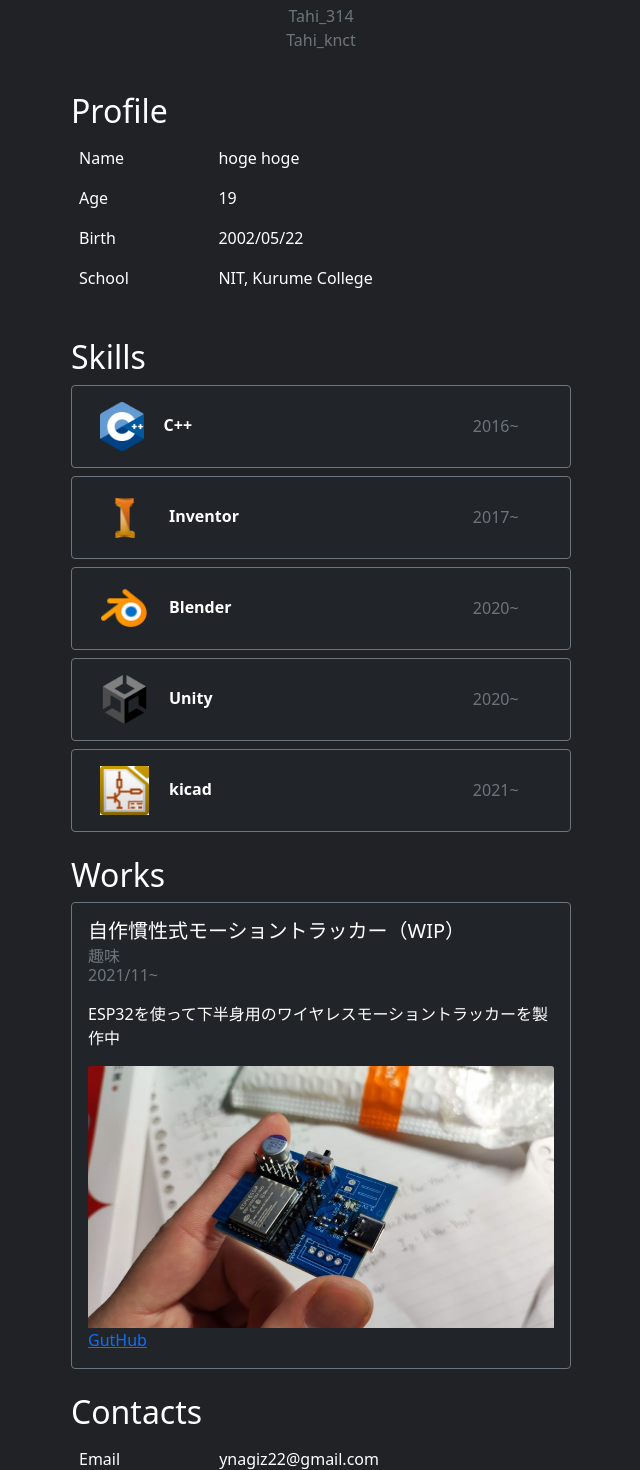
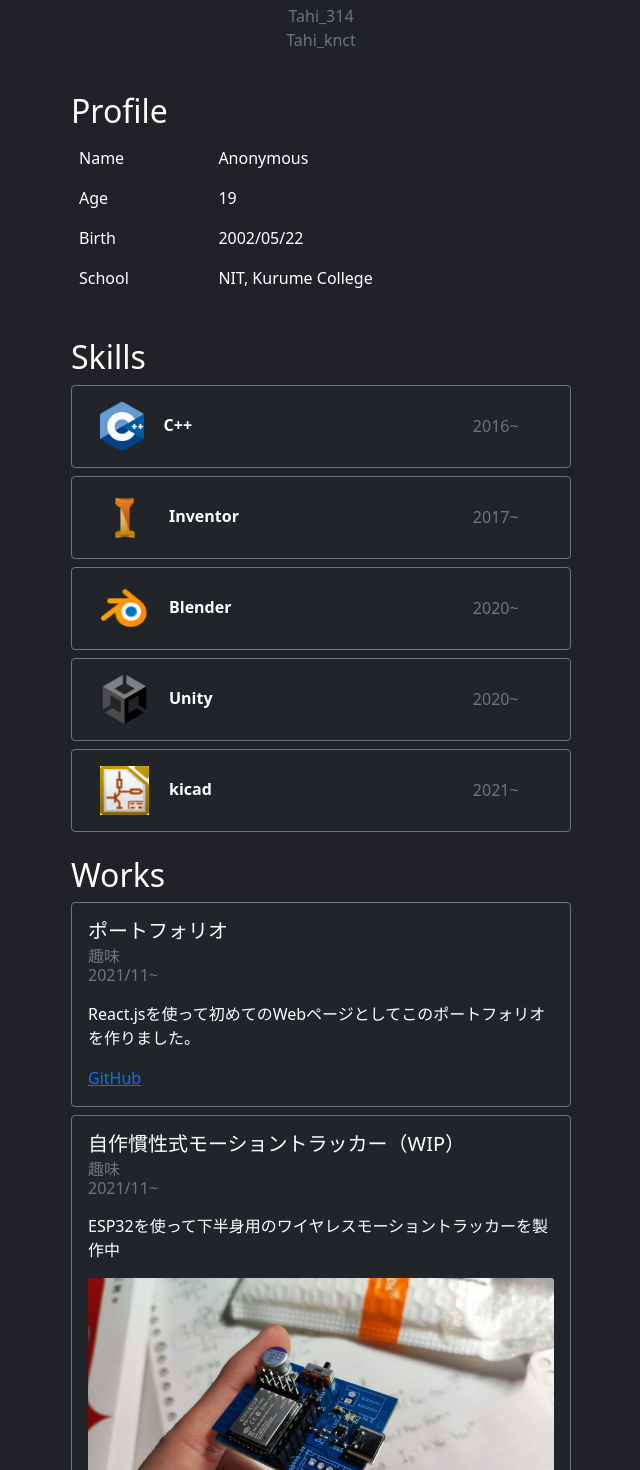
Before and after one commit to Tahi314/my_portfolio, a React (Create React App) app: page / in a window 1280 px wide. Shown: the part 340-1810 px from the top of the page, without its empty margins (319-959 px from the left). Built offline with nearby package versions, Linux system fonts and the light colour scheme.

Commit message:
add_works_portfolio

```diff
--- a/src/components/pages/HomePage.tsx
+++ b/src/components/pages/HomePage.tsx
@@ -35,7 +35,7 @@ const HomePage = (): JSX.Element => {
                         <tbody>
                             <tr>
                                 <td>Name</td>
-                                <td>hoge hoge</td>
+                                <td>Anonymous</td>
                             </tr>
                             <tr>
                                 <td>Age</td>
@@ -147,14 +147,24 @@ const HomePage = (): JSX.Element => {
                     <Stack gap={2}>
                         <Card border='secondary' bg='dark'>
                             <Card.Body>
+                                <Card.Title>ポートフォリオ</Card.Title>
+                                <Card.Subtitle>
+                                    <span className='grayout'>趣味</span>
+                                    <p><span className='grayout'>2021/11~</span></p>
+                                </Card.Subtitle>
+                                <Card.Text>React.jsを使って初めてのWebページとしてこのポートフォリオを作りました。</Card.Text>
+                                <Card.Link href='https://github.com/Tahi-knct/my_portfolio'>GitHub</Card.Link>
+                            </Card.Body>
+                        </Card>
+                        <Card border='secondary' bg='dark'>
+                            <Card.Body>
                                 <Card.Title>自作慣性式モーショントラッカー（WIP）</Card.Title>
                                 <Card.Subtitle>
                                     <span className='grayout'>趣味</span>
                                     <p><span className='grayout'>2021/11~</span></p>
                                 </Card.Subtitle>
                                 <Card.Text>ESP32を使って下半身用のワイヤレスモーショントラッカーを製作中</Card.Text>
-                                <Card.Img variant="top" src={work_pic01} />
-                                <Card.Link href='https://github.com/Tahi-knct/my_portfolio'>GutHub</Card.Link>
+                                <Card.Img variant="top" src={work_pic01} alt='DIY-Tracker pic' />
                             </Card.Body>
                         </Card>
                     </Stack>
```
